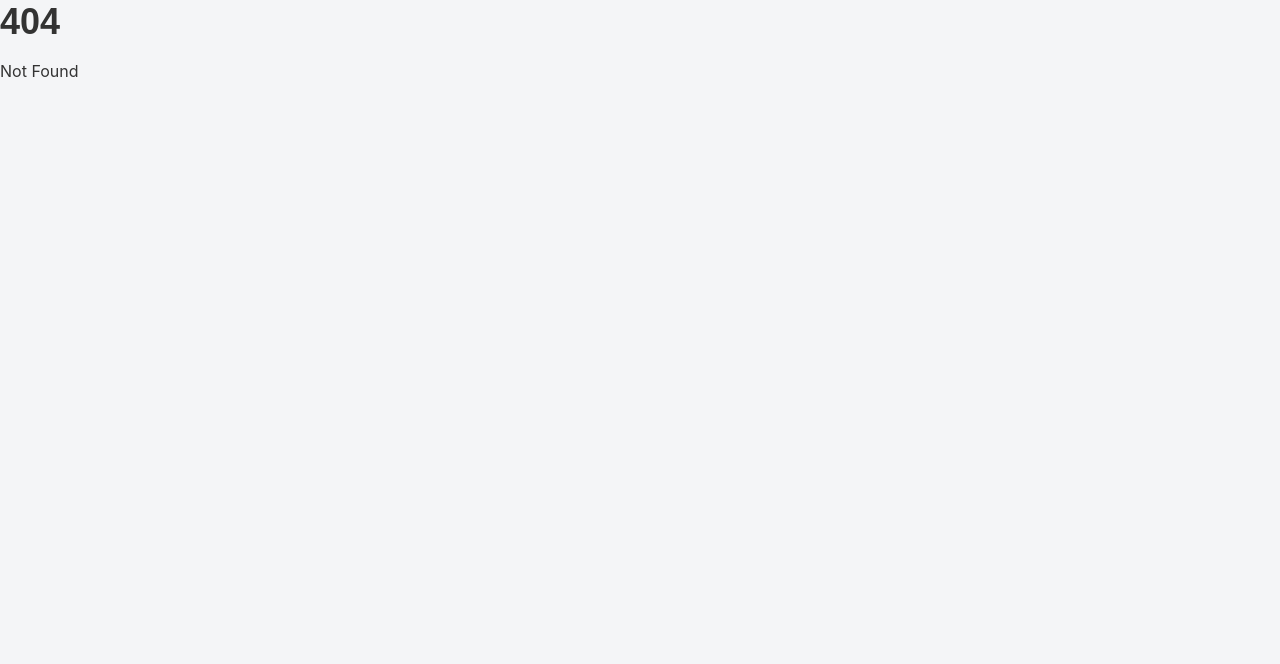
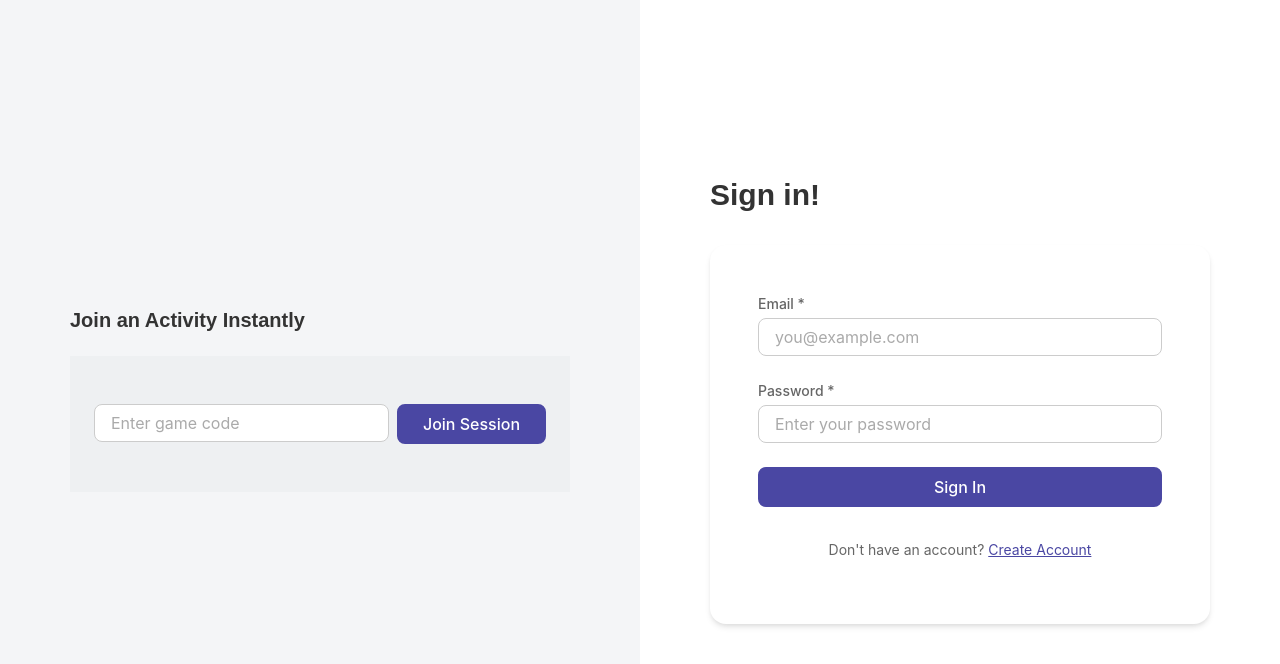
Before and after one commit to MiraZzle/hlasovatko-bachelor-thesis, a SvelteKit app in the folder manager/: page /login in a window 1280 px wide. Before the commit this address had no page. Shown: the top 664 px of the page. Built offline with nearby package versions, Linux system fonts and the light colour scheme.

Commit message:
feat: add login page

```diff
--- /dev/null
+++ b/manager/src/routes/login/+page.svelte
@@ -0,0 +1,246 @@
+<script lang="ts">
+	import { goto } from '$app/navigation';
+	import Button from '$components/elements/typography/Button.svelte';
+	import Input from '$components/elements/typography/Input.svelte';
+	import JoinSession from '$components/sections/JoinSession.svelte';
+
+	// --- State for Login Form ---
+	let email = $state('');
+	let password = $state('');
+	let isLoading = $state(false);
+	let error = $state<string | null>(null);
+
+	// --- Dummy Login Handler ---
+	async function handleLogin(event: SubmitEvent): Promise<void> {
+		event.preventDefault();
+		isLoading = true;
+		error = null;
+		console.log('Attempting login with:', { email, password });
+		await new Promise((resolve) => setTimeout(resolve, 1000));
+		if (email === 'test@example.com' && password === 'password') {
+			console.log('Login successful!');
+			alert('Login successful! (Redirect placeholder)');
+			// await goto('/dashboard');
+		} else {
+			console.error('Login failed!');
+			error = 'Invalid email or password. Please try again.';
+		}
+		isLoading = false;
+	}
+
+	// --- Optional: Add link handler ---
+	function goToSignUp(): void {
+		goto('/signup');
+	}
+</script>
+
+<svelte:head>
+	<title>Sign In - EngaGenie</title>
+	<meta name="description" content="Sign in to your EngaGenie account or join an activity." />
+</svelte:head>
+
+<div class="login-page-wrapper">
+	<div class="login-page__grid">
+		<section class="login-page__join-column" aria-labelledby="join-heading">
+			<div class="login-page__content-wrapper">
+				<h2 id="join-heading" class="login-page__section-title">Join an Activity Instantly</h2>
+				<JoinSession />
+			</div>
+		</section>
+
+		<section class="login-page__form-column" aria-labelledby="signin-heading">
+			<div class="login-page__content-wrapper">
+				<h1 id="signin-heading" class="login-page__form-title">Sign in!</h1>
+
+				<div class="login-card">
+					<form class="login-card__form" onsubmit={handleLogin}>
+						{#if error}
+							<div class="login-card__error-message" role="alert">
+								{error}
+							</div>
+						{/if}
+						<div class="login-card__field">
+							<Input
+								label="Email *"
+								type="email"
+								name="email"
+								id="login-email"
+								placeholder="you@example.com"
+								bind:value={email}
+								required
+								disabled={isLoading}
+							/>
+						</div>
+						<div class="login-card__field">
+							<Input
+								label="Password *"
+								type="password"
+								name="password"
+								id="login-password"
+								placeholder="Enter your password"
+								bind:value={password}
+								required
+								disabled={isLoading}
+							/>
+						</div>
+						<Button type="submit" variant="primary" fullWidth disabled={isLoading}>
+							{#if isLoading}
+								Signing In...
+							{:else}
+								Sign In
+							{/if}
+						</Button>
+					</form>
+					<p class="login-card__signup-link">
+						Don't have an account?
+						<button type="button" class="link-button" onclick={goToSignUp}> Create Account </button>
+					</p>
+				</div>
+			</div>
+		</section>
+	</div>
+</div>
+
+<style lang="scss">
+	@import '../../styles/variables.scss';
+
+	.login-page-wrapper {
+		// Occupies full viewport height, acts as parent for the grid
+		min-height: 100vh;
+		width: 100%;
+		display: flex; // Use flex just to make the grid child take full height easily
+	}
+
+	.login-page__grid {
+		flex-grow: 1; // Make grid take up all space from wrapper
+		display: grid;
+		grid-template-columns: 1fr; // Mobile first: single column layout
+
+		// Desktop: Two-column layout
+		@media (min-width: $breakpoint-md) {
+			grid-template-columns: 1fr 1fr; // Two equal columns
+		}
+	}
+
+	.login-page__join-column {
+		// Left column styling
+		// background-color: $color-background; // The desired gray background
+		padding: $spacing-3xl $spacing-lg; // Padding inside the column
+		display: flex; // Center content vertically and horizontally within the column
+		flex-direction: column;
+		justify-content: center;
+		align-items: center;
+		order: 1; // Ensure correct order on mobile
+
+		@media (max-width: $breakpoint-md) {
+			padding: $spacing-2xl $spacing-lg; // Adjust padding on mobile if needed
+		}
+	}
+
+	.login-page__form-column {
+		// Right column styling
+		background-color: $color-surface; // Default surface color (likely white)
+		padding: $spacing-3xl $spacing-lg; // Padding inside the column
+		display: flex; // Center content vertically and horizontally
+		flex-direction: column;
+		justify-content: center;
+		align-items: center;
+		order: 2; // Ensure correct order on mobile
+		min-height: 400px; // Ensure minimum height, especially on mobile
+
+		@media (max-width: $breakpoint-md) {
+			padding: $spacing-2xl $spacing-lg;
+		}
+	}
+
+	// Wrapper for content within each column to control max-width
+	.login-page__content-wrapper {
+		width: 100%;
+		max-width: 500px; // <<< ADJUSTED: Increased max-width for content blocks
+	}
+
+	// Title for "Join Activity"
+	.login-page__section-title {
+		text-align: left;
+		font-size: $font-size-xl;
+		font-weight: $font-weight-semibold;
+		margin-bottom: $spacing-lg;
+		color: $color-text-primary; // Check contrast against $color-background
+		width: 100%; // Take full width of the wrapper
+	}
+
+	// Title for "Sign In!" - Now outside the card
+	.login-page__form-title {
+		text-align: left;
+		font-size: $font-size-3xl;
+		font-weight: $font-weight-bold;
+		margin-bottom: $spacing-xl; // Space below title, above card
+		color: $color-text-primary;
+		width: 100%; // Take full width of the wrapper
+	}
+
+	// Adjust JoinSession component appearance within this context
+	:global(.join-session) {
+		width: 100%; // Make JoinSession take full width of its wrapper
+		max-width: none; // Remove any internal max-width it might have
+		padding: 0; // Remove internal padding if desired
+		background-color: transparent; // Ensure background doesn't conflict
+	}
+	:global(.join-session__form) {
+		max-width: none; // Ensure form inside can expand
+	}
+
+	// Card container for the login form
+	.login-card {
+		background-color: $color-surface;
+		padding: $spacing-xl;
+		border-radius: $border-radius-lg;
+		box-shadow: $box-shadow-md;
+		width: 100%; // Takes full width of its content-wrapper
+		max-width: none; // No specific max-width here, controlled by wrapper
+		margin: 0;
+
+		@media (min-width: $breakpoint-md) {
+			padding: $spacing-2xl; // Larger padding on desktop
+		}
+	}
+
+	.login-card__form {
+		display: flex;
+		flex-direction: column;
+		gap: $spacing-lg;
+	}
+
+	.login-card__error-message {
+		background-color: rgba($color-error, 0.1);
+		color: $color-error;
+		border: 1px solid rgba($color-error, 0.3);
+		border-radius: $border-radius-md;
+		padding: $spacing-sm $spacing-md;
+		font-size: $font-size-sm;
+		text-align: center;
+	}
+
+	.login-card__signup-link {
+		margin-top: $spacing-xl;
+		text-align: center;
+		font-size: $font-size-sm;
+		color: $color-text-secondary;
+	}
+
+	.link-button {
+		background: none;
+		border: none;
+		padding: 0;
+		margin: 0;
+		color: $color-link;
+		text-decoration: underline;
+		cursor: pointer;
+		font-size: inherit;
+		font-family: inherit;
+
+		&:hover {
+			color: $color-link-hover;
+		}
+	}
+</style>
```
